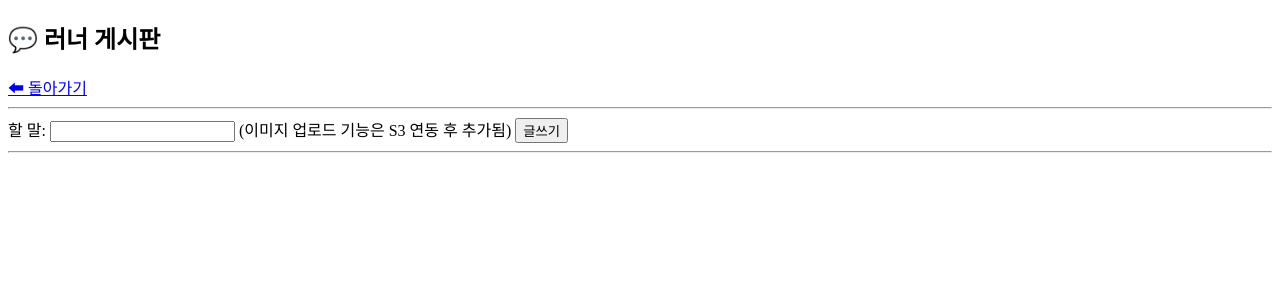
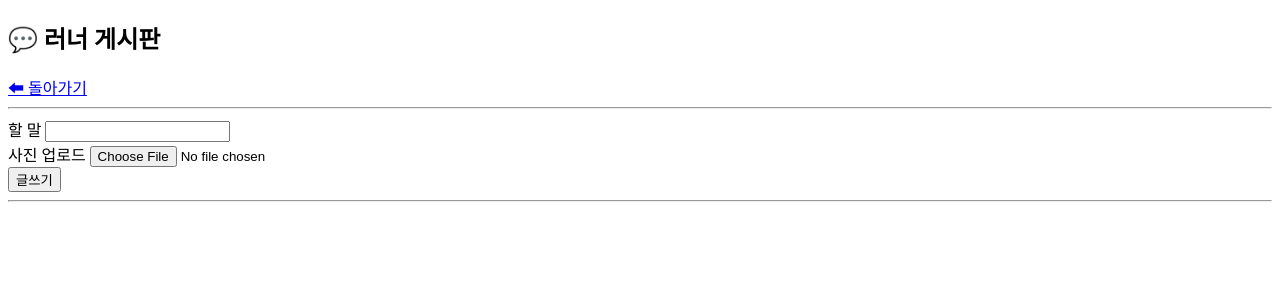
Before and after one commit to chxtwo8090/run_cloud, a Flask app: template python/templates/community.html in a window 1280 px wide. Shown: the top 300 px of the page. Run offline with Flask 3, Linux system fonts and the light colour scheme; the template is opened without the code that fills it, so the values that code supplies are empty.

Commit message:
서버 및 데이터베이스와 웹 페이지 수정

```diff
--- a/python/app.py
+++ b/python/app.py
@@ -1,5 +1,5 @@
 from flask import Flask, render_template, request, redirect, session, url_for
-import pymysql
+import pymysql,boto3
 import datetime
 import os
 
@@ -11,6 +11,12 @@ DB_HOST = os.environ.get('DB_HOST')
 DB_USER = os.environ.get('DB_USER')
 DB_PASSWORD = os.environ.get('DB_PASSWORD')
 DB_NAME = os.environ.get('DB_NAME', 'runcloud_db')
+S3_BUCKET = os.environ.get('S3_BUCKET_NAME')
+CDN_DOMAIN = os.environ.get('CDN_DOMAIN')
+AWS_REGION = 'ap-northeast-2'
+
+# S3 클라이언트 생성 (IAM Role 덕분에 키/비밀번호 없이 권한 획득!)
+s3_client = boto3.client('s3', region_name=AWS_REGION)
 
 def get_db_connection():
     # 1. 환경변수에 DB 주소가 있으면 -> AWS RDS (MySQL) 접속
@@ -37,7 +43,10 @@ def init_db():
     with conn.cursor() as cursor:
         # 사용자 테이블
         cursor.execute('''CREATE TABLE IF NOT EXISTS users
-                        (id INT AUTO_INCREMENT PRIMARY KEY, username VARCHAR(255), password VARCHAR(255))''')
+                        (id INT AUTO_INCREMENT PRIMARY KEY,
+                        username VARCHAR(255),
+                        password VARCHAR(255),
+                       email VARCHAR(255))''')
         # 러닝 기록 테이블
         cursor.execute('''CREATE TABLE IF NOT EXISTS runs
                         (id INT AUTO_INCREMENT PRIMARY KEY, user_id INT,
@@ -58,32 +67,35 @@ except Exception as e:
 @app.route('/register', methods=['GET', 'POST'])
 def register():
     if request.method == 'POST':
-        # HTML 폼에서 name="username"과 name="password"로 보낸 값을 받음
-        username = request.form['username']
-        password = request.form['password']
+        # [수정] HTML 폼에서 보내준 값들을 각각 받습니다.
+        username = request.form['username']  # ID 입력값
+        email = request.form['email']        # 이메일 입력값
+        password = request.form['password']  # 비밀번호 입력값
 
         conn = get_db_connection()
         try:
             with conn.cursor() as cursor:
-                # 1. 이미 있는 회원인지 확인
+                # 1. ID 중복 확인
                 cursor.execute('SELECT * FROM users WHERE username = %s', (username,))
-                existing_user = cursor.fetchone()
+                if cursor.fetchone():
+                    return "이미 존재하는 ID입니다! <a href='/register'>다시 시도</a>"
 
-                if existing_user:
-                    return "이미 존재하는 이메일(아이디)입니다! <a href='/register'>다시 시도</a>"
+                # [추가] 이메일 중복 확인 (선택사항)
+                cursor.execute('SELECT * FROM users WHERE email = %s', (email,))
+                if cursor.fetchone():
+                    return "이미 가입된 이메일입니다! <a href='/register'>다시 시도</a>"
 
-                # 2. 없으면 회원가입 진행
-                cursor.execute('INSERT INTO users (username, password) VALUES (%s, %s)', (username, password))
+                # 2. DB에 저장 (ID, 비밀번호, 이메일 모두 저장)
+                cursor.execute('INSERT INTO users (username, password, email) VALUES (%s, %s, %s)',
+                               (username, password, email))
             conn.commit()
         except Exception as e:
             return f"회원가입 에러: {e}"
         finally:
             conn.close()
 
-        # 가입 성공하면 로그인 페이지로 이동
         return redirect(url_for('login'))
 
-    # GET 요청이면 회원가입 화면(HTML) 보여줌
     return render_template('register.html')
 
 @app.route('/', methods=['GET', 'POST'])
@@ -160,7 +172,38 @@ def community():
     try:
         if request.method == 'POST':
             content = request.form['content']
-            image_url = "https://via.placeholder.com/150"
+            image_file = request.files['image'] # HTML에서 file 타입으로 보낸 것 받기
+
+            image_url = "" # 이미지가 없을 경우 빈 값
+
+            # 사용자가 이미지를 올렸다면?
+            if image_file and image_file.filename != '':
+                # 1. 파일 이름 안전하게 변경 (랜덤 UUID 사용)
+                ext = image_file.filename.split('.')[-1]
+                filename = f"{uuid.uuid4()}.{ext}"
+
+                try:
+                    # 2. S3 버킷에 업로드
+                    # (ContentType을 설정해야 브라우저에서 바로 보입니다)
+                    s3_client.upload_fileobj(
+                        image_file,
+                        S3_BUCKET,
+                        filename,
+                        ExtraArgs={'ContentType': image_file.content_type}
+                    )
+
+                    # 3. 이미지 주소 생성 (CDN 도메인 사용)
+                    # CDN 도메인이 없으면 S3 기본 주소 사용 (비상용)
+                    if CDN_DOMAIN:
+                        image_url = f"https://{CDN_DOMAIN}/{filename}"
+                    else:
+                        image_url = f"https://{S3_BUCKET}.s3.{AWS_REGION}.amazonaws.com/{filename}"
+
+                except Exception as e:
+                    print(f"S3 업로드 실패: {e}")
+                    return f"업로드 에러 발생: {e}"
+
+            # DB에 저장 (이미지 URL 포함)
             with conn.cursor() as cursor:
                 cursor.execute('INSERT INTO posts (user_id, content, image_url) VALUES (%s, %s, %s)',
                             (session['user_id'], content, image_url))
--- a/python/requirements.txt
+++ b/python/requirements.txt
@@ -1,2 +1,3 @@
 flask
 pymysql
+boto3
--- a/python/templates/community.html
+++ b/python/templates/community.html
@@ -4,10 +4,18 @@
     <h2>💬 러너 게시판</h2>
     <a href="/dashboard">⬅ 돌아가기</a>
     <hr>
-    <form method="post">
-        할 말: <input type="text" name="content" required>
-        (이미지 업로드 기능은 S3 연동 후 추가됨)
-        <button type="submit">글쓰기</button>
+    <form method="post" enctype="multipart/form-data">
+        <div class="mb-3">
+            <label class="form-label">할 말</label>
+            <input type="text" name="content" class="form-control" required>
+        </div>
+
+        <div class="mb-3">
+            <label class="form-label">사진 업로드</label>
+            <input type="file" name="image" class="form-control" accept="image/*">
+        </div>
+
+        <button type="submit" class="btn btn-primary">글쓰기</button>
     </form>
     <hr>
     {% for post in posts %}
--- a/python/templates/register.html
+++ b/python/templates/register.html
@@ -89,12 +89,12 @@
 
                 <div class="mb-3">
                     <label class="form-label small text-muted">Email</label>
-                    <input type="email" class="form-control" name="username" placeholder="Enter email address" required>
+                    <input type="email" class="form-control" name="email" placeholder="Enter email address" required>
                 </div>
 
                 <div class="mb-3">
                     <label class="form-label small text-muted">ID</label>
-                    <input type="ID" class="form-control" name="ID" placeholder="Enter ID" required>
+                    <input type="ID" class="form-control" name="username" placeholder="Enter ID" required>
                 </div>
 
                 <div class="row mb-4">
```
Also changed, not shown: 3 other files.
